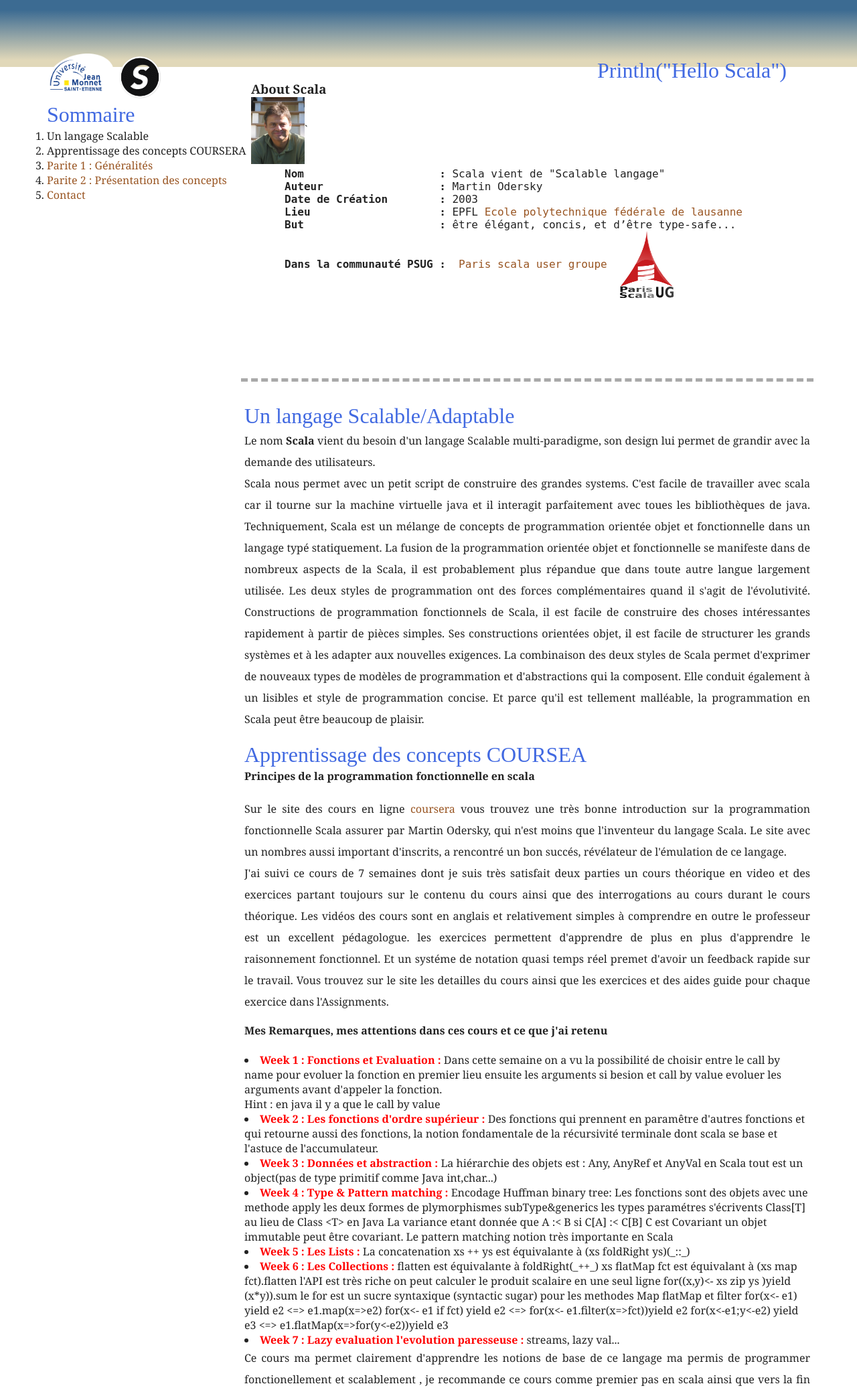
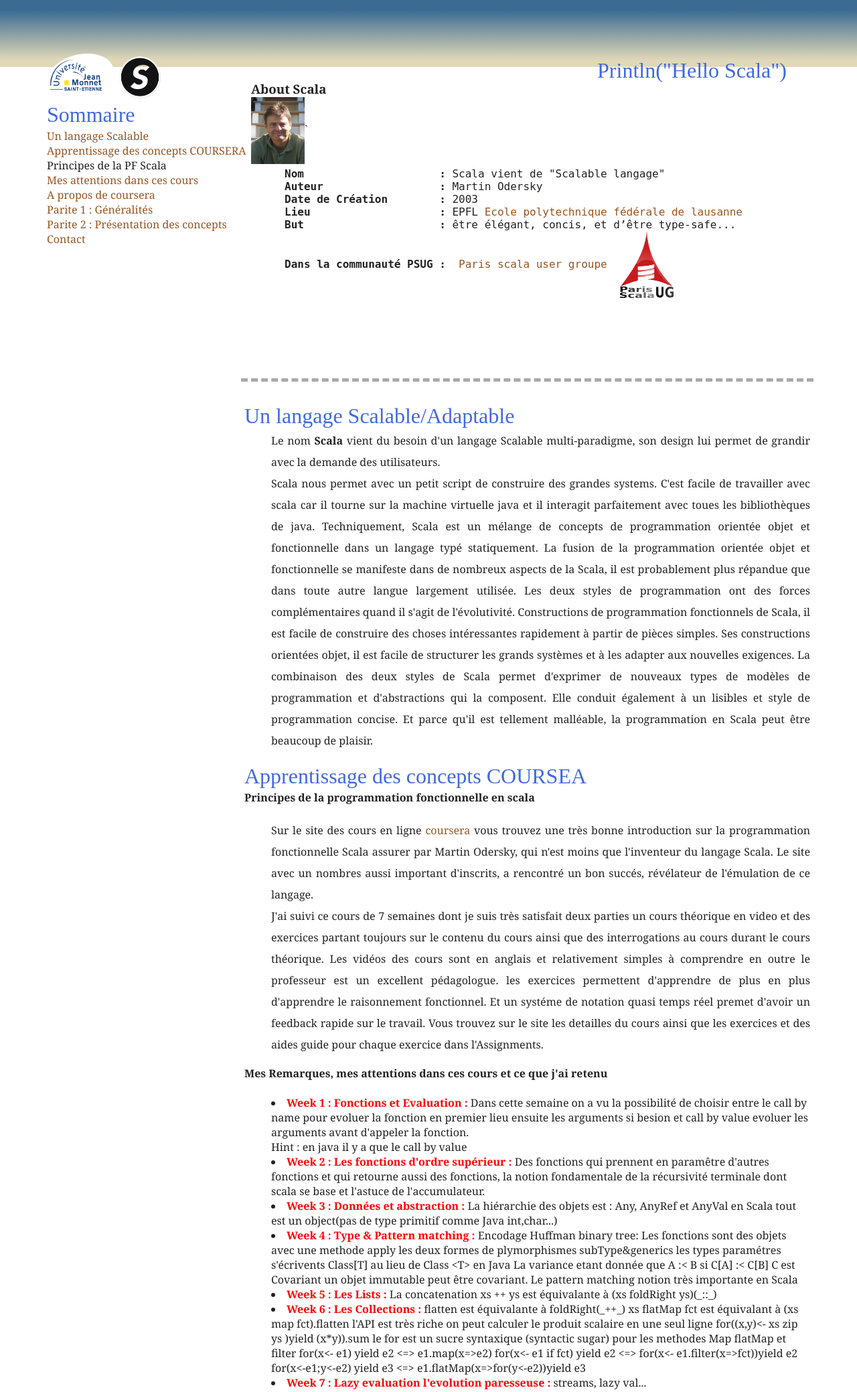
Before and after one commit to metanote/Summary-report, a PHP site: page / in a window 1280 px wide. Shown: the top 2079 px of the page at 67% size. Run offline with PHP 8.4, Linux system fonts and the light colour scheme; some libraries are stand-ins or nearby versions.

Commit message:
mise à jour de 16 mai

```diff
--- a/css/main.css
+++ b/css/main.css
@@ -37,7 +37,15 @@
 html,body #left{
     height: 100%;
 }
+.alignement{
+margin-left:40px;
 
+}
+
+#index{
+
+   padding:  100px 100px 100px 25px;
+}
 #imagcentrer{
     margin-left: 260px;
 }
--- a/index.html
+++ b/index.html
@@ -22,20 +22,28 @@
         <![endif]-->
 
         <!-- Add your site or application content here -->
+
         <div id="page">
+        <nav>
       <div id="left" class="bkg">
           <img src="img/logo_UJM_NEW_JAUNE-petit.png" width="100px" height="70px">
           <img src="img/StampleLogo.png" width="70px" height="70px">
           <h2>Sommaire</h2>
         <ol id="nav">
-            <li>Un langage Scalable</li>
-            <li>Apprentissage des concepts COURSERA</li>
+            <li><a href="#scala">Un langage Scalable</a></li>
+            <li><a href="#coursera">Apprentissage des concepts COURSERA</a></li>
+            <ul>
+                <li>Principes de la PF Scala</li>
+                <li><a href="#attentions">Mes attentions dans ces cours</a></li>
+                <li><a href="#propCoursera">A propos de coursera</a></li>
+            </ul>
             <li><a href="#"> Parite 1 : Généralités</a></li>
             <li><a href="#"> Parite 2 : Présentation des concepts</a></li>
             <li><a href="#">Contact</a></li>
         </ol>
+
       </div>
-
+      </nav>
         <div id="right">
         <div id="home" class="page"><h2> Println("Hello Scala")</h2>
         <h3>About Scala</h3>
@@ -52,7 +60,9 @@
         </div>
         <div class="separator"></div>
         <div id="intro">
+            <div id="scala">
             <h2>Un langage Scalable/Adaptable </h2>
+                <div class="alignement">
             <p>Le nom<strong> Scala</strong> vient du besoin d'un langage Scalable multi-paradigme, son design lui permet de grandir avec la demande des
             utilisateurs. <br>
             Scala nous permet avec un petit script de construire des grandes systems.
@@ -66,9 +76,14 @@
             de modèles de programmation et d'abstractions qui la composent. Elle conduit également à un lisibles et style de programmation concise.
             Et parce qu'il est tellement malléable, la programmation en Scala peut être beaucoup de plaisir.
         </p>
+                </div>
+            </div>
+            <div id="coursera">
             <h2>Apprentissage des concepts COURSEA</h2>
+
             <strong>Principes de la programmation fonctionnelle en scala</strong> <br>  <br>
-            <p itemscope>Sur le site des cours en ligne <a href="https://www.coursera.org/">coursera</a>  vous trouvez une très bonne introduction sur la programmation fonctionnelle Scala assurer par
+                <div class="alignement">
+                <p itemscope>Sur le site des cours en ligne <a href="https://www.coursera.org/">coursera</a>  vous trouvez une très bonne introduction sur la programmation fonctionnelle Scala assurer par
                 Martin Odersky, qui n'est moins que l'inventeur du langage Scala.
                 Le site avec un nombres aussi important d'inscrits, a rencontré un bon succés, révélateur de l'émulation de ce langage.
                 <br>J'ai suivi ce cours de 7 semaines dont je suis très satisfait deux parties un cours théorique en video et des exercices partant toujours sur le contenu
@@ -79,7 +94,10 @@
                 Vous trouvez sur le site les detailles du cours ainsi que les exercices et des aides guide pour chaque exercice dans l'Assignments.
 
             </p>
+            </div>
+                <div id="attentions">
             <strong>Mes Remarques, mes attentions dans ces cours et ce que j'ai retenu</strong><br> <br>
+                    <div class="alignement">
             <lu>
             <li><b>Week 1 : Fonctions et Evaluation :</b> Dans cette semaine on a vu la possibilité de choisir entre le call by name pour evoluer la fonction  en premier
                 lieu ensuite les arguments si besion et call by value evoluer les arguments avant d'appeler la fonction.
@@ -107,10 +125,13 @@
             <li><b>Week 7 : Lazy evaluation l'evolution paresseuse :</b> streams, lazy val...</li>
 
             </lu>
+                        </div>
             <p>Ce cours ma permet clairement d'apprendre les notions de base de ce langage ma permis de programmer fonctionellement et scalablement
             , je recommande ce cours comme premier pas en scala ainsi que vers la fin de ce cours si vous avez bien fait les exercices durant les sept semaines
                 vous aurez un certificat note X/80 :). Il reste cependant pleins de sujet à creuser :Les monads, akka, les Futures...
             </p>
+                </div>
+                <div id="propCoursera">
             <h3>A propos de coursera</h3>
 
             <p>une fois qu'on à toutes les outils sont bien installer sur notre machine pour programmer en scala est ça c'est bien expliquer sur le site
@@ -129,7 +150,11 @@
 
 
 </pre>
-            <h2>Scala en quelques mots :</h2>
+                </div>
+            </div>
+            <div id="generalites">
+            <h2>Généralités</h2>
+                <div class="alignement">
         <lu>
             <li>Langage mélangeant la programmation Orienté Objet et Fonctionnelle</li>
             <li>Tourne sur la JVM</li>
@@ -140,7 +165,13 @@
             <li>Tout est Objet (hiérarchie des classes)</li>
 
         </lu>
-       <h4>La méthode Map</h4>
+                </div>
+            </div>
+            <div id="concept">
+            <h2>Présentations des concepts</h2>
+                <div class="alignement">
+                <h4>La méthode Map</h4>
+
             <p>permet d'appliquer une fonction sur tout les éléments d'une liste</p>
             <h4>Exemple</h4>
             scala> val list=List(4,5,6)
@@ -163,7 +194,7 @@
             <br>
             scala> res1.flatten
             res6: List[Int] = List(1, 1, 2, 1, 2, 3)
-
+              </div>
             <div id="blocs">
         <div class="bloc">
         <img src="img/scala-logo.png" width="60px" height="30px"> <b>En SCALA</b>
@@ -246,18 +277,23 @@
 }
         </pre>
         <h2>Scala au milieu professionnel </h2>
+        <div class="alignement">
         <p>Il y a plusieurs compagnie qui ont fait une migration sur Scala parmis ces compagnies :
         <ul><img src="img/linkedin-icon.png" height="20px" width="20px">Linkedin</ul>
         <ul><img src="img/tweeter-icon.png" height="20px" width="20px"> Twitter</ul>
         <ul><img src="img/viadeo.png" height="20px" width="20px">viadeo ...</ul>
         </p>
+            </div>
         <h2>Les outils pour programmer en scala</h2>
+        <div class="alignement">
           <li>The Interactive Interpreter : Read-Evaluate-Print Loop (REPL) </li>
           <li>Simple Build Tool (sbt)</li>
           <li>IDE : Eclipse/IntelliJ avec plugin Scala</li>
           <li>Scala doc</li>
-          <h2>Presentation des concepts clés</h2>
+          </div>
+            <h2>Presentation des concepts clés</h2>
           <b>Scala hiérachie</b>   <br>
+
         <div id="imagcentrer">
           <img src="img/scala%20hierarchie.jpg" name="scalaH" alt="hiérarchie des classes scala" class="hier" >
         </div>
@@ -362,7 +398,7 @@
 
           }
       </pre>
-
+        </div><!-- div conceptes-->
       <h3>Livres de Scala</h3>
 
         <div style="float:left;width=70%">
@@ -597,18 +633,7 @@
 Nous l’utilisons notamment pour gérer le code source du Stample !
 
 </pre>
-        <h3>Index</h3>
-        <a href="http://fr.slideshare.net/al3x/the-how-and-why-of-scala-at-twitter"> The Why and How Scala at Twitter</a> <br>
-        <a href="http://www.scala-lang.org/api">Scala API </a>                                                                <br>
-        <a href="http://joelabrahamsson.com/learning-scala-part-eight-scalas-type-hierarchy-and-object-equality/">Scala hiérarchie</a><br>
-        <a href="http://anders.janmyr.com/2009/10/lists-in-scala.html">Les listes en Scala</a>                                            <br>
-        <a href="http://booksites.artima.com/programming_in_scala_2ed/examples/html/ch20.html">L'abstraction en Scala</a>                     <br>
-        <a href="http://blog.developpez.com/djo-mos/p6161/java/scala/introduction_a_scala_methodes_et_fonctio">Developpez introduction en Scala méthodes et fonctions </a><br>
-        <a href="http://www.devoxx.com/display/Devoxx2K10/Hands-On+Scala">hands on Scala</a> <br>
-        <a href="http://www.playframework.com/documentation/2.1.1/Home">PlayFramework</a><br>
-        <a href="http://git-scm.com/book/fr/Git-distribu%C3%A9-Contribution-%C3%A0-un-projet">Git article</a>
-        <a href="https://deikonad.wordpress.com/tag/monad/">Article Monad </a>
-        <a href="https://www.coursera.org/">Coursera : Functional programming principles in scala</a>
+
 
 
         <h2>Introduction Play2</h2>
@@ -633,11 +658,29 @@
             de test d'une idée, de validation d'une technologie ou d'un modèle économique...
             le risque d'échec est décuplé par rapport à des entreprises traditionnelles.<br>
             Lorsqu'on parle d'une Startup on pense toujours à des investisseurs, des risques et des nouvelles idées...<br>
-            Le plus grand nombre des Startups dans le monde de l'informatique se trouve au Silicone Valley (États-Unis) dont on utilise maintenant les
+            On trouve le plus grand nombre des Startups dans le monde de l'informatique au Silicone Valley (États-Unis) dont on utilise maintenant les
             géants google, facebook, twitter, Yahoo...
         </p>
         </div>
-        <br>
+        <footer>
+            <div id="index">
+
+                <h2>Index</h2>
+                <a href="http://fr.slideshare.net/al3x/the-how-and-why-of-scala-at-twitter"> The Why and How Scala at Twitter</a> <br>
+                <a href="http://www.scala-lang.org/api">Scala API </a>                                                                <br>
+                <a href="http://joelabrahamsson.com/learning-scala-part-eight-scalas-type-hierarchy-and-object-equality/">Scala hiérarchie</a><br>
+                <a href="http://anders.janmyr.com/2009/10/lists-in-scala.html">Les listes en Scala</a>                                            <br>
+                <a href="http://booksites.artima.com/programming_in_scala_2ed/examples/html/ch20.html">L'abstraction en Scala</a>                     <br>
+                <a href="http://blog.developpez.com/djo-mos/p6161/java/scala/introduction_a_scala_methodes_et_fonctio">Developpez introduction en Scala méthodes et fonctions </a><br>
+                <a href="http://www.devoxx.com/display/Devoxx2K10/Hands-On+Scala">hands on Scala</a> <br>
+                <a href="http://www.playframework.com/documentation/2.1.1/Home">PlayFramework</a><br>
+                <a href="http://git-scm.com/book/fr/Git-distribu%C3%A9-Contribution-%C3%A0-un-projet">Git article</a>
+                <a href="https://deikonad.wordpress.com/tag/monad/">Article Monad </a>
+                <a href="https://www.coursera.org/">Coursera : Functional programming principles in scala</a>
+            </div>
+        </footer>
+        <div class="separator"></div>
+        <br> <br><br>
         <h2>Contactez moi !</h2>
         <div style="float:left; width:50%">
 
@@ -662,8 +705,8 @@
                             <a href="http://www.linkedin.com/profile/view?id=177613941&trk=hb_tab_pro_top" ><img src="img/linkedin-icon.png" height="30px" width="30px">                  </a>
                             &nbsp;<a href="https://twitter.com/metanote123" ><img src="img/tweeter-icon.png" height="30px" width="30px">         </a>
                             &nbsp;<a href="" ><img src="img/viadeo.png" height="30px" width="30px">           </a>
-                            &nbsp;<a href="" ><img src="img/icon-gmail.png" height="30px" width="30px">   </a>
-                            &nbsp;<a href="http://www.facebook.com/moncef.benrejeb" ><img src="img/Facebook-logo.png" height="30px" width="30px"></a>
+                            &nbsp;<a href="" ><img src="img/google-Plus-icon.png" height="25px" width="30px">   </a>
+                            &nbsp;<a href="http://www.facebook.com/moncef.benrejeb" ><img src="img/Facebook-logo.png" height="30px" width="40px"></a>
                         </td>
                     </tr>
                 </table>
@@ -671,7 +714,7 @@
         </div>
         <div style="float:right;width:50%">
             <h2>A propos de moi !</h2>
-            <p>Je suis un étudiant en master web intelligence à <a href="http://portail.univ-st-etienne.fr/"> l'université de Jean Monnêt saint-etienne</a> <br>
+            <p>Je suis un étudiant en master web intelligence à <a href="http://portail.univ-st-etienne.fr/"> l'université de Jean Monnêt saint-etienne</a>. <br>
             Je viens d'apprendre scala dans le cadre de mon stage premier année master au sein du Startup <a href="https://stample.co/login"> Stample</a>.
               <br>  Je trouve que ce langage de programmation avancé (Scala) est le future langage dont je recommande tout développeur interesser sur mon site.<br> En effet il est beaucoup plus scalable, on peut dans 3 ligne de codes
             faire ce qui demande 10 lignes de code Java. <br>
@@ -681,7 +724,10 @@
             nouvelles technologies pour avoir une solution fiable.
             </p>
         </div>
+
+
         </div>
+
        </div>
 
 
```
Also changed, not shown: img/google-Plus-icon.png (added).
